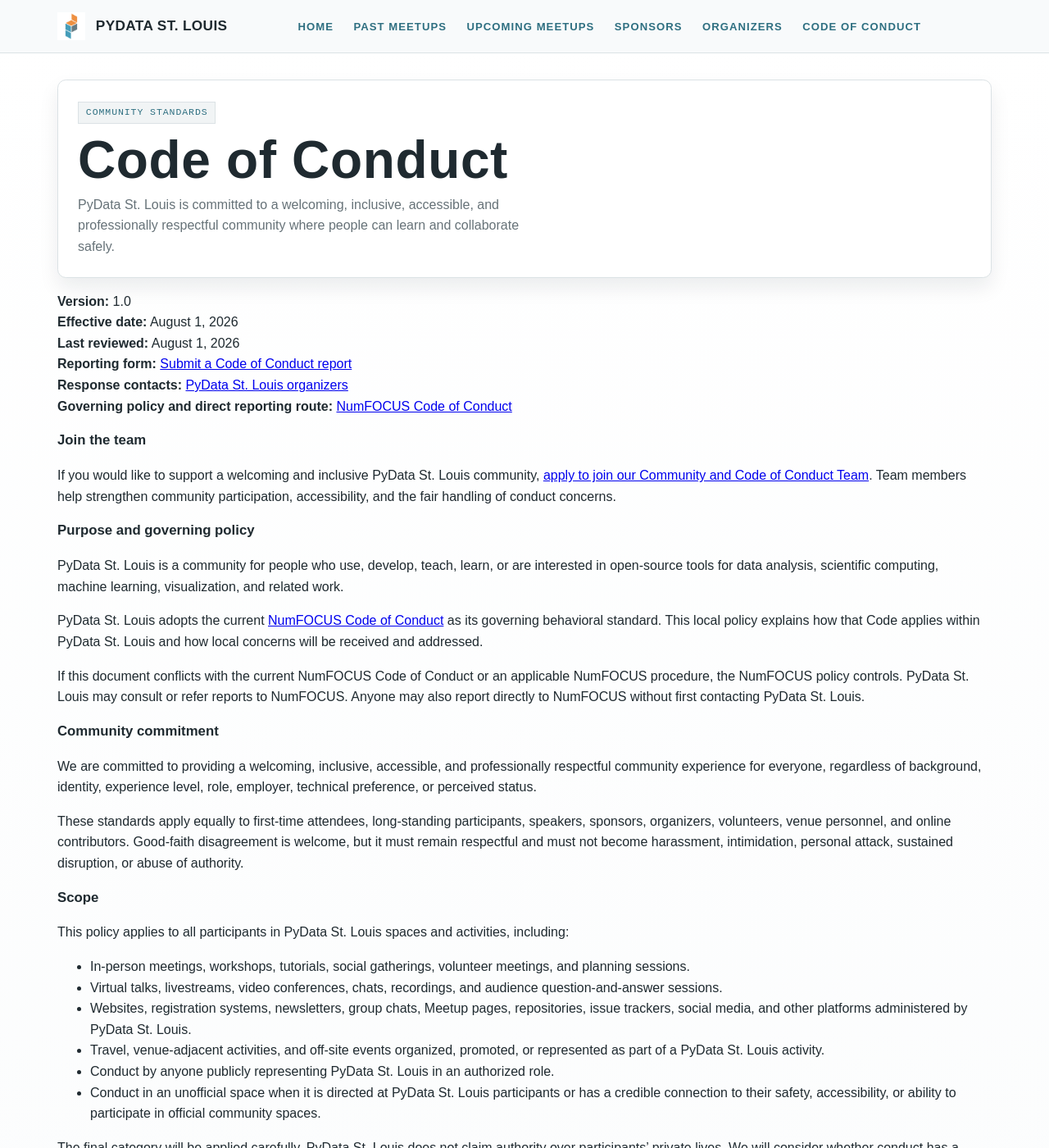
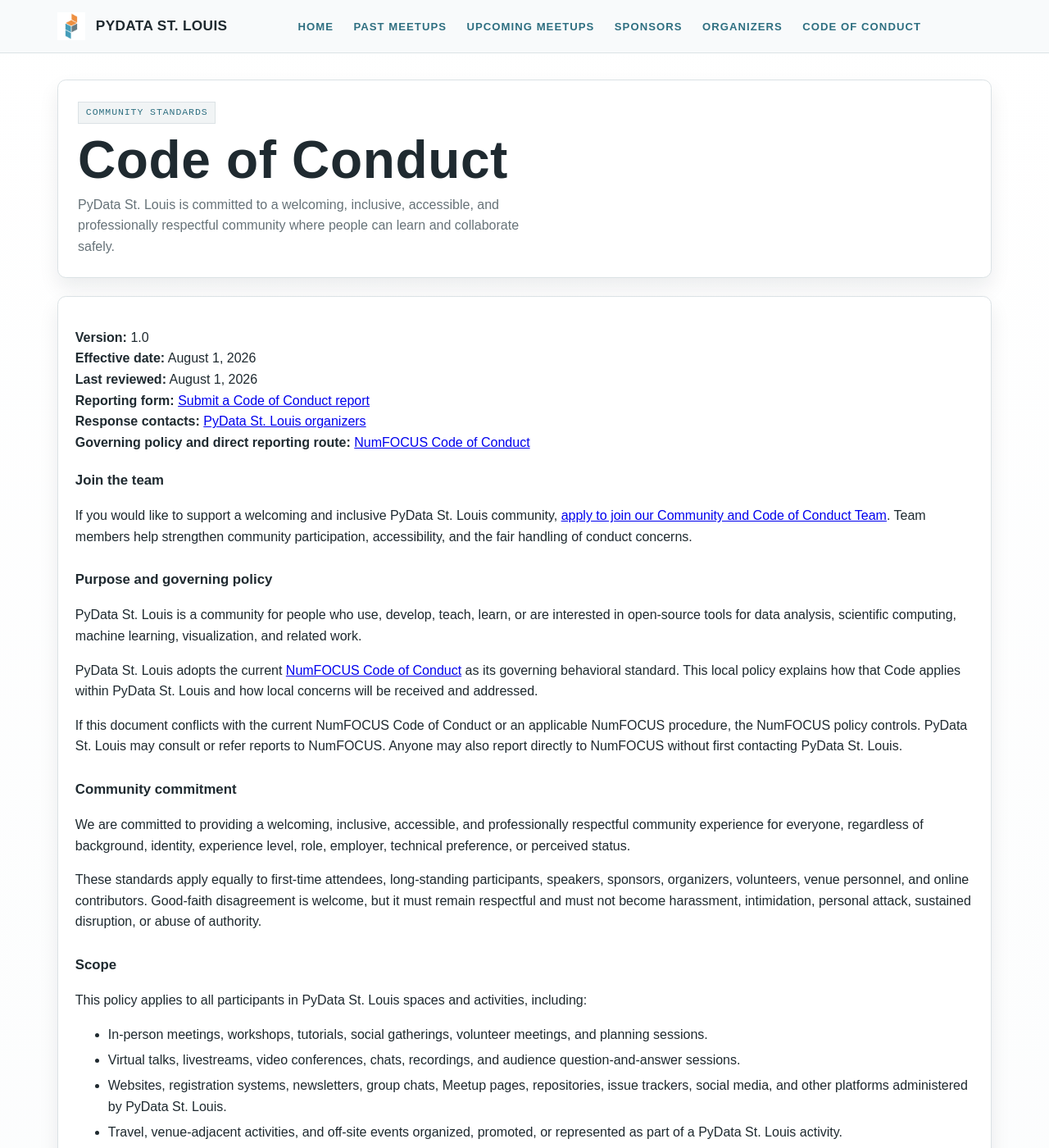
Before and after one commit to pydatastl/pydatastl.github.io, a Jekyll site: the page built from code-of-conduct.md, in a window 1280 px wide and 1400 px high. Shown: the whole window at 82% size. Built offline with Jekyll 4.4.1, drawn with Linux system fonts in a browser that asks for light colours.

Commit message:
Bug Fixes

```diff
--- a/assets/css/main.css
+++ b/assets/css/main.css
@@ -294,6 +294,27 @@
 .meetups-section {
   margin: 0 0 1.4rem;
   padding: 1.3rem;
+}
+
+.code-of-conduct-section {
+  margin-top: 1.4rem;
+}
+
+.code-of-conduct-section h2 {
+  margin-top: 1.7rem;
+}
+
+.code-of-conduct-section h2:first-of-type {
+  margin-top: 1.3rem;
+}
+
+.code-of-conduct-section h3 {
+  margin-top: 1.35rem;
+  font-family: 'Chakra Petch', sans-serif;
+}
+
+.code-of-conduct-section li + li {
+  margin-top: 0.35rem;
 }
 
 .acm-badge {
--- a/code-of-conduct.md
+++ b/code-of-conduct.md
@@ -11,6 +11,8 @@
 	<h1>Code of Conduct</h1>
 	<p class="lede">PyData St. Louis is committed to a welcoming, inclusive, accessible, and professionally respectful community where people can learn and collaborate safely.</p>
 </section>
+
+<section class="meetups-section code-of-conduct-section" markdown="1">
 
 **Version:** 1.0
 **Effective date:** August 1, 2026
@@ -183,3 +185,5 @@
 This policy will be reviewed at least annually and when NumFOCUS materially changes its Code of Conduct or reporting procedures. Substantive updates will include a new effective date and will not retroactively expand prohibited conduct, although current safety measures may address an ongoing risk.
 
 This local policy is informed by the NumFOCUS Code of Conduct and response guidance and by community practices from the Python Software Foundation, PyCon US, Kubernetes, CNCF, Mozilla, Microsoft Open Source, DjangoCon, and the Linux kernel community.
+
+</section>
```
